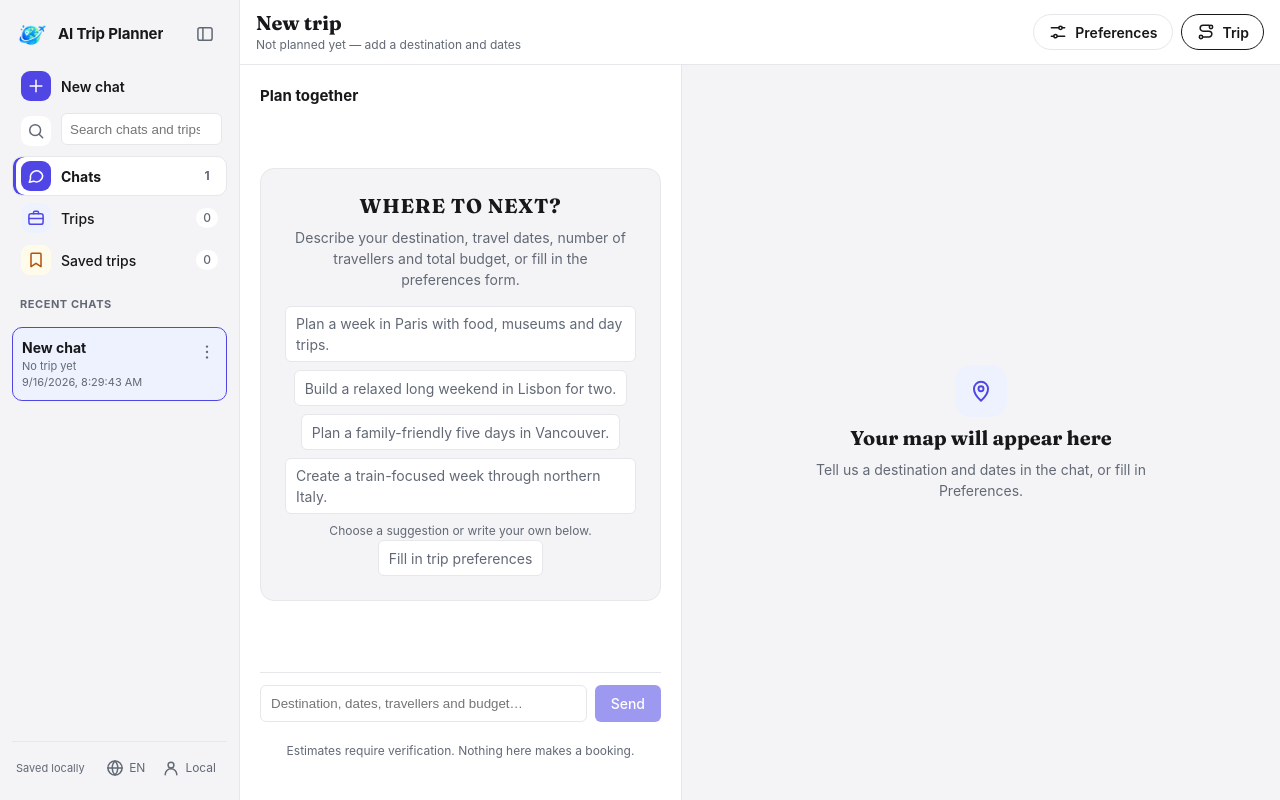
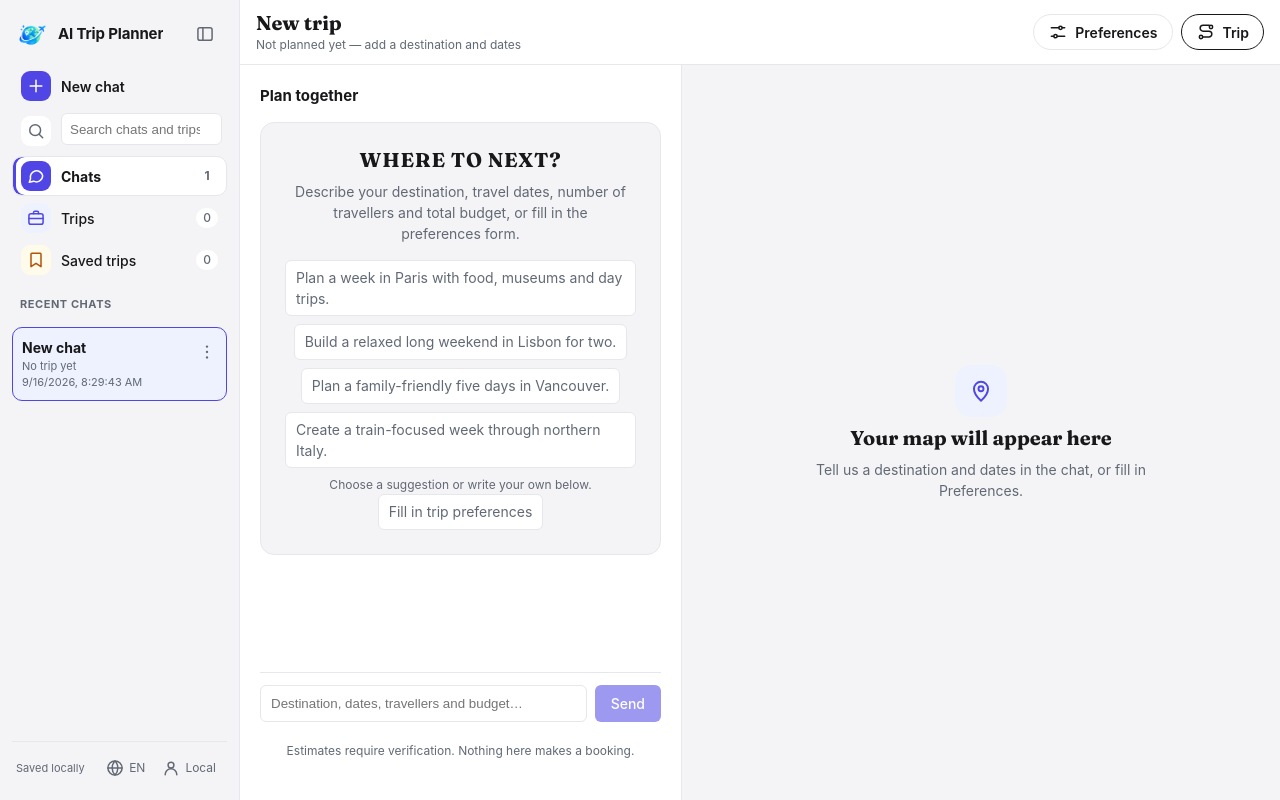
Before and after one commit to HeadmasterEggy/AI_TRIP_PLANNER, a Next.js app in the folder apps/web/: page / in a window 1280 px wide. Built offline with nearby package versions, Linux system fonts and the light colour scheme.

Commit message:
fix(web): avoid offsetting constrained empty chat

```diff
--- a/apps/web/app/globals.css
+++ b/apps/web/app/globals.css
@@ -205,6 +205,7 @@ button {
 .chat__stream {
   flex: 1;
   min-height: 0;
+  container-type: size;
   overflow-y: auto;
   display: flex;
   flex-direction: column;
@@ -1526,13 +1527,18 @@ button:not(.section__row):not(.stay-option):not(.primary):not(.trip__cta) {
 .chat-empty {
   flex: none;
   min-width: 0;
-  margin: auto 0;
+  margin: 0;
   padding: var(--space-5);
   border: 1px solid var(--border);
   border-radius: var(--radius-lg);
   background: var(--surface-2);
   color: var(--text-dim);
   text-align: center;
+}
+@container (min-height: 600px) {
+  .chat-empty {
+    margin: auto 0;
+  }
 }
 .chat-empty h3,
 .map-placeholder h2 {
```
